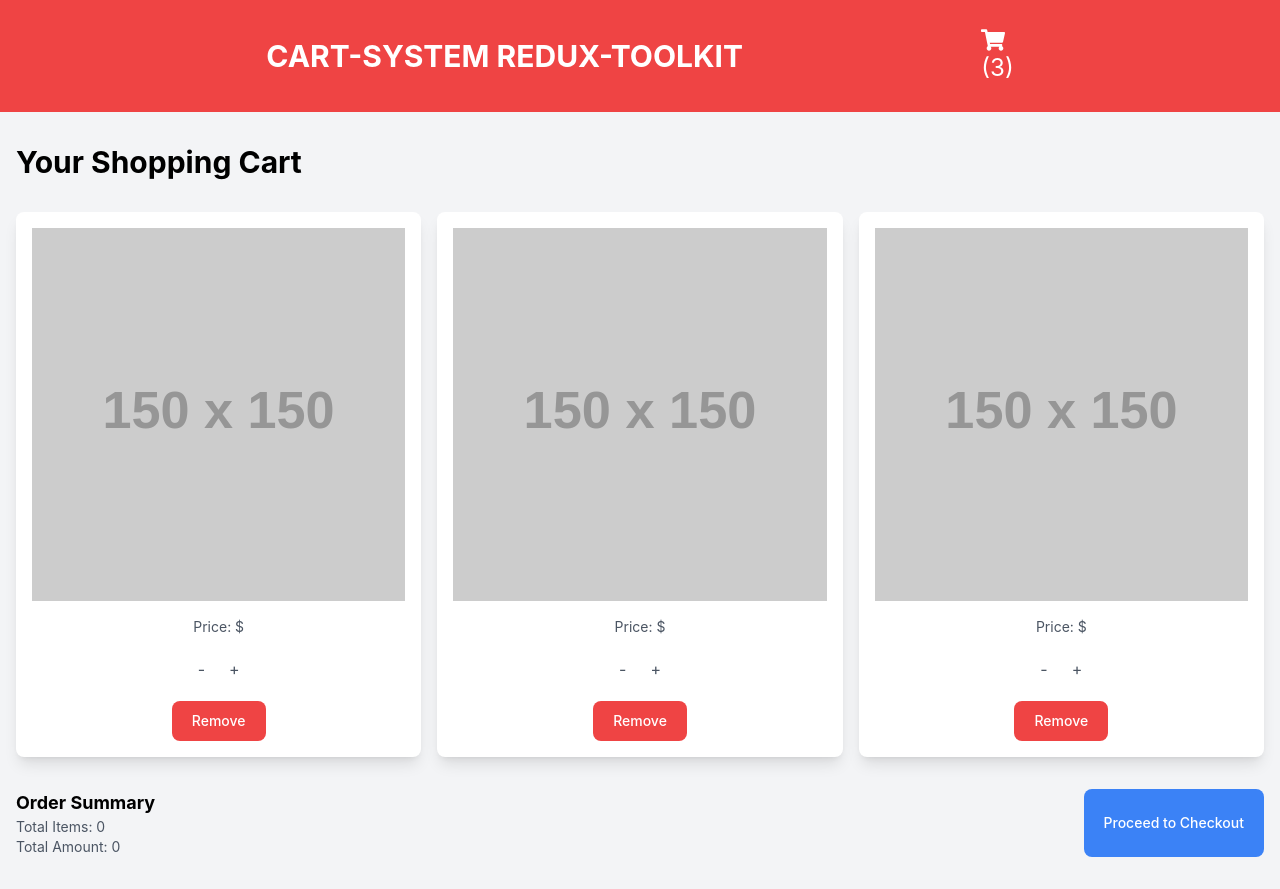
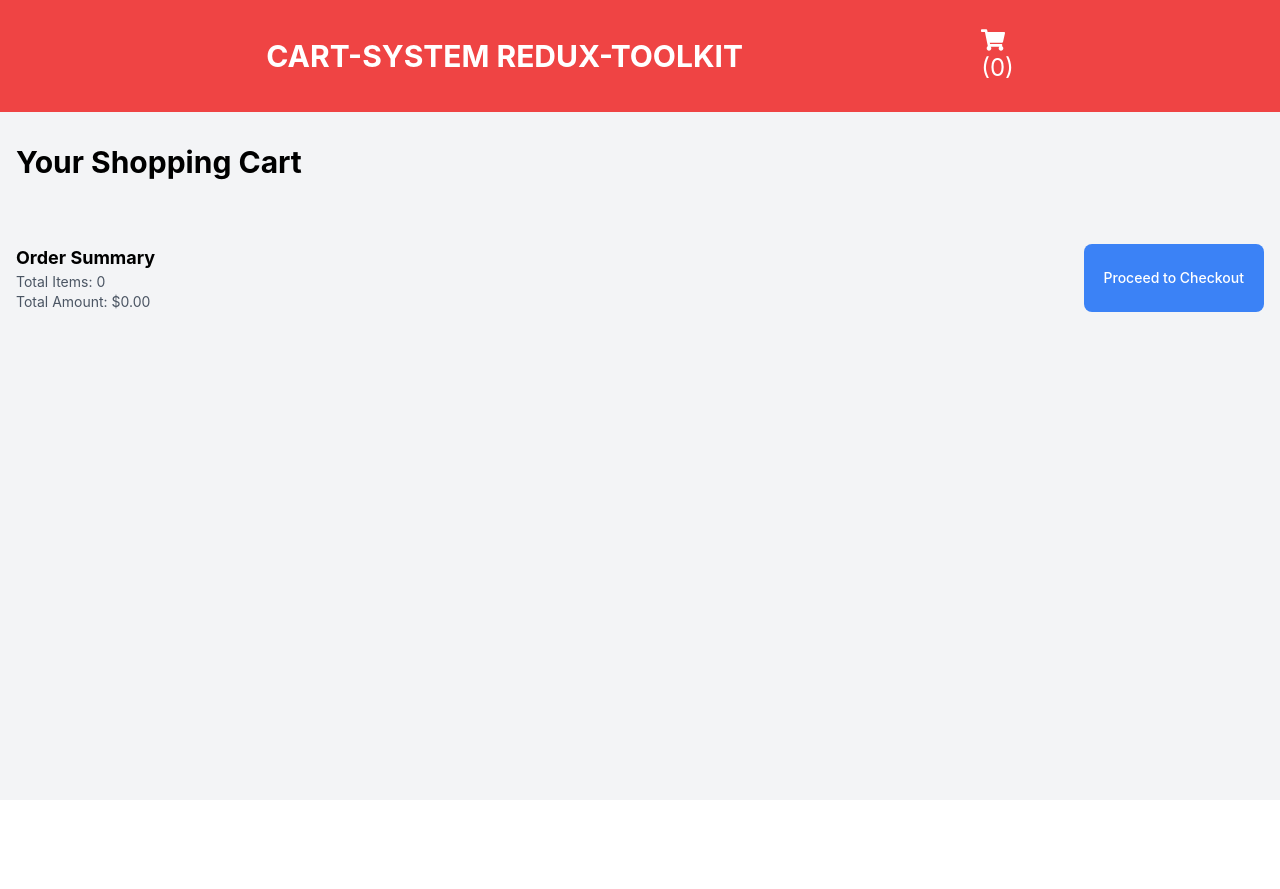
Before and after one commit to Adi0706/Redux-Cart, a React (Create React App) app: page /cart in a window 1280 px wide. After the commit the page ends 800 px from the top, so only its background shows below. Built offline with nearby package versions, Linux system fonts and the light colour scheme.

Commit message:
remov reducer , increment quantity reducer added

```diff
--- a/src/Components/NavBar.jsx
+++ b/src/Components/NavBar.jsx
@@ -1,10 +1,16 @@
-import React from 'react';
+import React, { useEffect } from 'react';
 import { FaShoppingCart } from "react-icons/fa";
 import { Link } from 'react-router-dom';
-import { useSelector } from 'react-redux';
+import { useSelector ,useDispatch} from 'react-redux';
+import {getCartTotal} from '../Features/cartSlice'
 
 function NavBar() {
-  const cartLength = useSelector(state => state.allcart.items.length);
+  const {cart , totalQuantity} = useSelector(state => state.allcart);
+  const dispatch =useDispatch();
+
+  useEffect(()=>{
+    dispatch(getCartTotal())
+  },[cart])
 
   return (
     <nav className=' bg-red-500 p-7'>
@@ -15,7 +21,7 @@ function NavBar() {
         <Link to='/cart'>
           <li className='text-white text-2xl'>
             <FaShoppingCart />
-            <span>({cartLength})</span>
+            <span>({totalQuantity})</span>
           </li>
         </Link>
       </ul>
--- a/src/Features/cartSlice.js
+++ b/src/Features/cartSlice.js
@@ -1,25 +1,58 @@
-import {crateSlice , createSlice, nanoid} from "@reduxjs/toolkit"
-import ProductData from '../ProductData'
+import { createSlice } from "@reduxjs/toolkit";
+import ProductData from "../ProductData";
 
 const initialState = {
-    cart: [] ,// inital state of cart is empty
-    items: ProductData,
-    totalQuantity : 0 ,
-    totalPrice:0
-}
+  cart: [],
+  items:ProductData,
+  totalPrice: 0,
+  totalQuantity: 0,
+};
 
 export const cartSlice = createSlice({
-    name:"cart",
-    initialState,
-    reducers:{
-        addToCart:(state,action)=>{
-            state.cart.push(action.payload) // pushing the item in cart array
+  name: "cart",
+  initialState,
+  reducers: {
+    addToCart: (state, action) => {
+        const { id } = action.payload;
+        const existingItemIndex = state.cart.findIndex((item) => item.id === id);
+        if (existingItemIndex >= 0) {
+          state.cart[existingItemIndex].productQuantity += 1;
+        } else {
+          state.cart.push({ ...action.payload, productQuantity: 1 });
+        }
+      },
 
+    getCartTotal: (state) => {
+      let { totalQuantity, totalPrice } = state.cart.reduce(
+        (cartTotal, cartItem) => {
+          const { productPrice, productQuantity } = cartItem;
+          const itemTotal = productPrice * productQuantity;
+          cartTotal.totalPrice += itemTotal;
+          cartTotal.totalQuantity += productQuantity;
+          return cartTotal;
+        },
+        {
+          totalPrice: 0,
+          totalQuantity: 0,
         }
+      );
+      state.totalPrice = totalPrice;
+      state.totalQuantity = totalQuantity;
+    },
+    removeItem:(state,action)=>{
+        state.cart = state.cart.filter((item)=>item.id!==action.payload)
+    },
+    incrementQuantity:(state,action)=>{
+        state.cart = state.cart.map((item)=>{
+            if(item.id===action.payload){
+                return {...item,quantity:item.productQuantity+1}
+            }
+            return item ;
+        })
+    }
+  },
+});
 
-    }
+export const { addToCart, getCartTotal,removeItem,incrementQuantity } = cartSlice.actions;
 
-})
-export const {addToCart} = cartSlice.actions;
-
-export default cartSlice.reducer ;
+export default cartSlice.reducer;
--- a/src/Pages/Cart.jsx
+++ b/src/Pages/Cart.jsx
@@ -1,47 +1,43 @@
-import React, { useState } from 'react';
-import NavBar from '../Components/NavBar';
-import ProductCards from '../Components/ProductCards'
-import { useSelector } from 'react-redux';
+import React, { useEffect } from "react";
+import NavBar from "../Components/NavBar";
+import { useSelector, useDispatch } from "react-redux";
+import { getCartTotal } from "../Features/cartSlice";
+import {removeItem} from '../Features/cartSlice'
+import {incrementQuantity} from '../Features/cartSlice'
 
 const Cart = () => {
-  const items = useSelector((state)=>state.allcart.items)
+  const { cart, totalPrice, totalQuantity } = useSelector((state) => state.allcart);
+  const dispatch = useDispatch();
+  const removeDispatch = useDispatch();
 
+  useEffect(() => {
+    dispatch(getCartTotal());
+  }, [ cart]);
+
+
+  const handleRemove=(item)=>{
+    removeDispatch(removeItem(item))
+  }
   return (
     <div className="bg-gray-100 min-h-screen">
       <NavBar />
       <div className="container mx-auto px-4 py-8">
         <h1 className="text-3xl font-bold mb-8">Your Shopping Cart</h1>
         <div className="grid grid-cols-1 sm:grid-cols-2 lg:grid-cols-3 gap-4">
-          {items.map((item) => (
+          {cart.map((item) => (
             <div key={item.id} className="bg-white p-4 shadow-lg rounded-lg">
-              <img
-                src={`https://via.placeholder.com/150?text=${items.productImage}`}
-                alt="Product Image"
-                className="w-full"
-              />
+              <img src={item.productImage} alt="Product Image" className="w-full" />
               <div className="text-center mt-4">
-                <h2 className="text-lg font-bold">{items.productName}</h2>
-                <p className="text-sm text-gray-600">Price: ${items.productPrice}</p>
+                <h2 className="text-lg font-bold">{item.productName}</h2>
+                <p className="text-sm text-gray-600">Price: ${item.productPrice}</p>
                 <div className="flex items-center justify-center mt-4">
-                  <button
-                    className="text-gray-600 hover:bg-gray-200 rounded-full p-1"
-
-                  >
-                    -
-                  </button>
-                  <span className="mx-2">{item.quantity}</span>
-                  <button
-                    className="text-gray-600 hover:bg-gray-200 rounded-full p-1"
-
-                  >
-                    +
-                  </button>
+                  <button className="text-gray-600 hover:bg-gray-200 rounded-full p-1">-</button>
+                  <span className="mx-2">{item.productQuantity}</span>
+                  <button className="text-gray-600 hover:bg-gray-200 rounded-full p-1" onClick={dispatch(incrementQuantity(item.id))}>+</button>
                 </div>
               </div>
               <div className="text-center mt-4">
-                <button className="text-white bg-red-500 hover:bg-red-400 font-medium rounded-lg text-sm px-5 py-2.5">
-                  Remove
-                </button>
+                <button className="text-white bg-red-500 hover:bg-red-400 font-medium rounded-lg text-sm px-5 py-2.5" onClick={()=>handleRemove(item.id)}>Remove</button>
               </div>
             </div>
           ))}
@@ -49,8 +45,8 @@ const Cart = () => {
         <div className="mt-8 flex justify-between">
           <div>
             <h2 className="text-lg font-bold">Order Summary</h2>
-            <p className="text-sm text-gray-600">Total Items: 0</p>
-            <p className="text-sm text-gray-600">Total Amount: 0</p>
+            <p className="text-sm text-gray-600">Total Items: {totalQuantity}</p>
+            <p className="text-sm text-gray-600">Total Amount: ${totalPrice.toFixed(2)}</p>
           </div>
           <button className="text-white bg-blue-500 hover:bg-blue-400 font-medium rounded-lg text-sm px-5 py-2.5">
             Proceed to Checkout
--- a/src/ProductData.js
+++ b/src/ProductData.js
@@ -8,20 +8,23 @@ import prod3 from './Media/product3.png';
         id:1,
         productName : "Product 1",
         productPrice:"35",
-        productImage:prod1
+        productImage:prod1,
+        productQuantity : 1
     },
     {
         id:1,
         productName : "Product 2",
         productPrice:"40",
-        productImage:prod2
+        productImage:prod2,
+        productQuantity : 1
 
     },
     {
         id:1,
         productName : "Product 3",
         productPrice:"25",
-        productImage:prod3
+        productImage:prod3,
+        productQuantity : 1
     }
 ]
 
```
